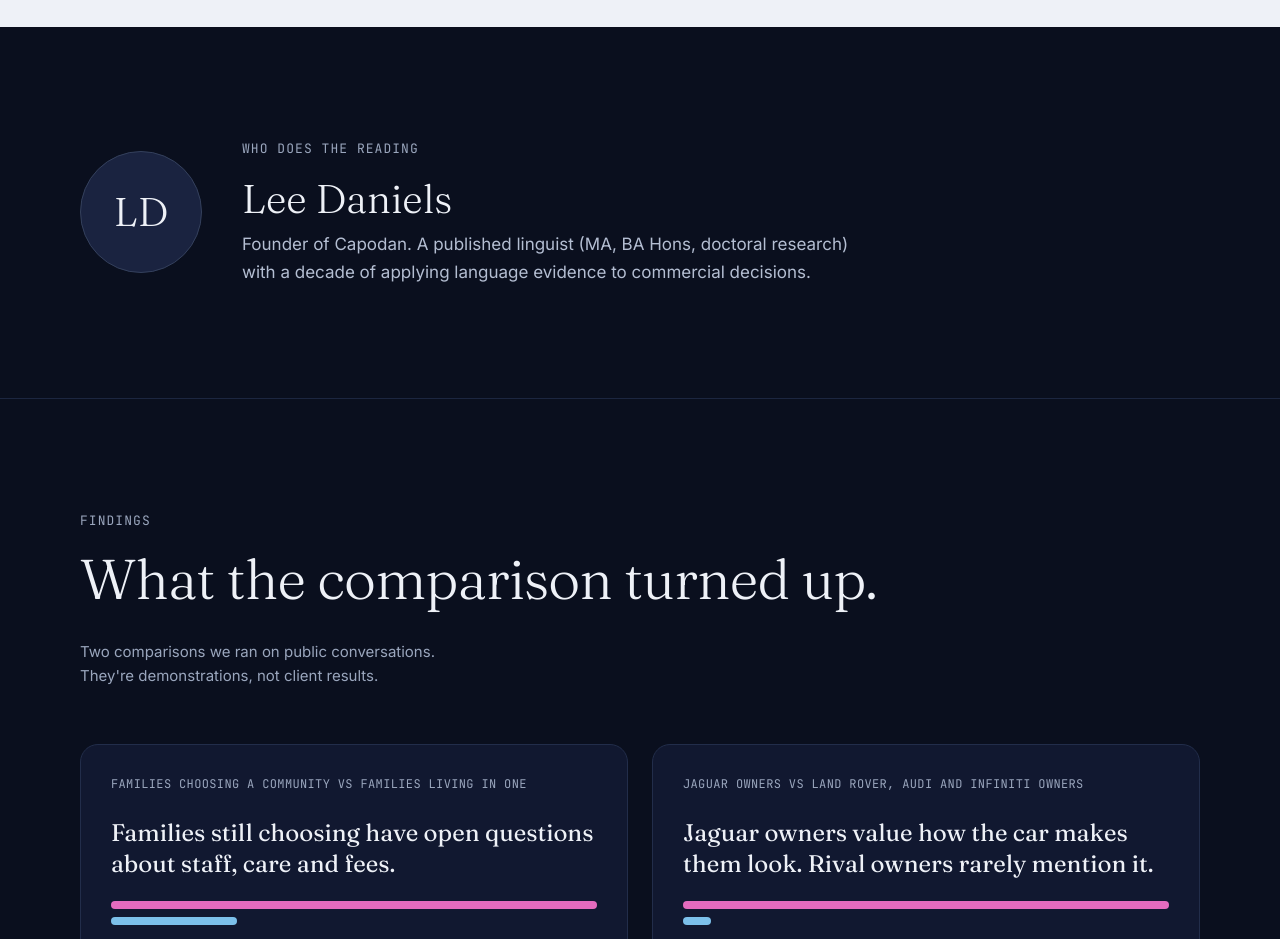
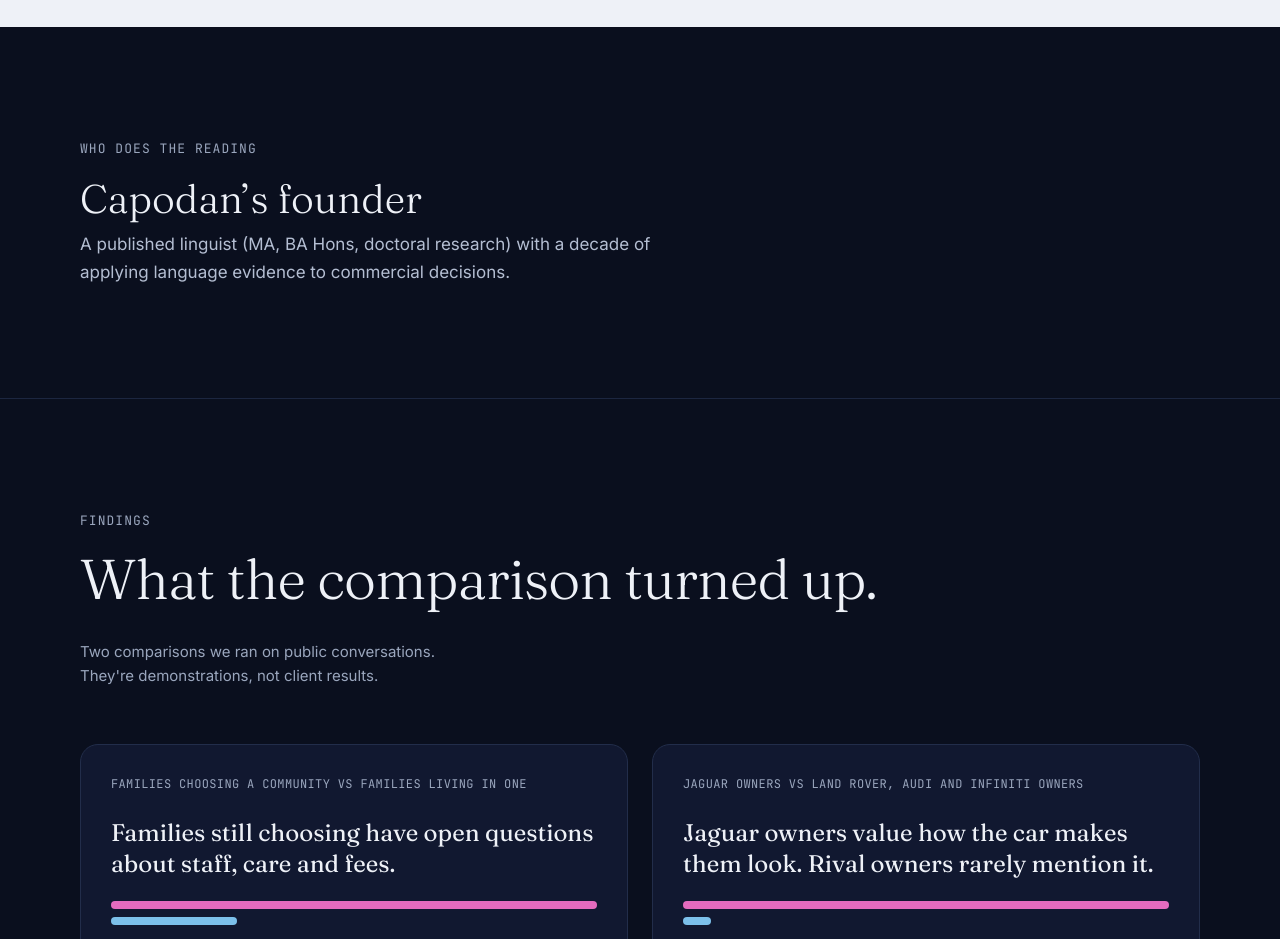
Before and after one commit to Capodan/capodan-site, a plain HTML site: page index.html in a window 1280 px wide. Shown: the part 2560-3499 px from the top of the page. Drawn offline with Linux system fonts and the light colour scheme.

Commit message:
Remove personal name from the website

```diff
--- a/home.css
+++ b/home.css
@@ -178,8 +178,6 @@ body.home {
 
 /* Who */
 .home .h-who { padding: 112px 0; }
-.home .h-who-inner { display: flex; gap: 40px; align-items: center; flex-wrap: wrap; }
-.home .h-monogram { width: 120px; height: 120px; border-radius: 50%; background: var(--raise); border: 1px solid var(--line-strong); display: flex; align-items: center; justify-content: center; font-family: var(--serif); font-size: 40px; font-weight: 300; flex: 0 0 auto; }
 .home .h-who h2 { margin: 0 0 10px; font-family: var(--serif); font-weight: 300; font-size: 40px; line-height: 1.1; color: var(--ink); }
 .home .h-who p.h-text { margin: 0; max-width: 640px; color: var(--muted); }
 
--- a/index.html
+++ b/index.html
@@ -181,13 +181,10 @@
 </section>
 
 <section class="h-who" aria-labelledby="who-title">
-  <div class="h-wrap h-who-inner">
-    <div class="h-monogram" aria-hidden="true">LD</div>
-    <div>
-      <p class="h-kicker">WHO DOES THE READING</p>
-      <h2 id="who-title">Lee Daniels</h2>
-      <p class="h-text">Founder of Capodan. A published linguist (MA, BA Hons, doctoral research) with a decade of applying language evidence to commercial decisions.</p>
-    </div>
+  <div class="h-wrap">
+    <p class="h-kicker">WHO DOES THE READING</p>
+    <h2 id="who-title">Capodan’s founder</h2>
+    <p class="h-text">A published linguist (MA, BA Hons, doctoral research) with a decade of applying language evidence to commercial decisions.</p>
   </div>
 </section>
 
```
Also changed, not shown: ASSETS/1.png, ASSETS/2.png, ASSETS/3.png.
